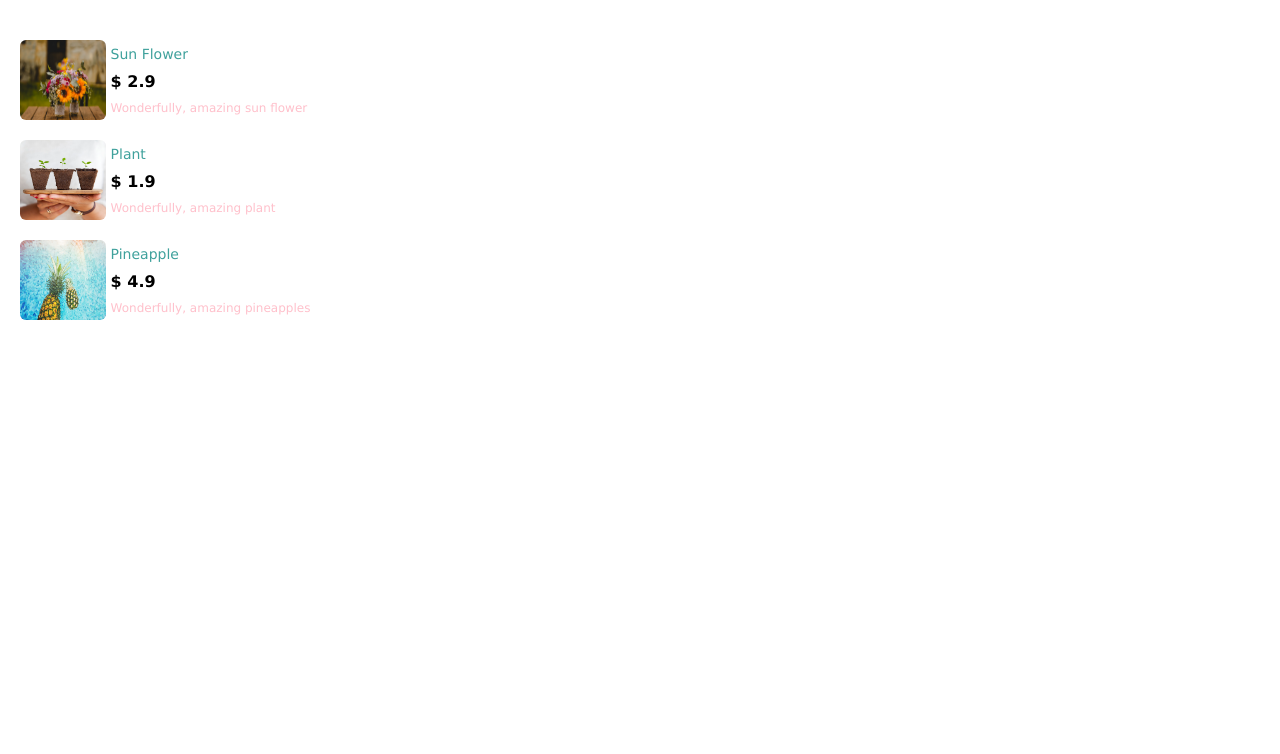
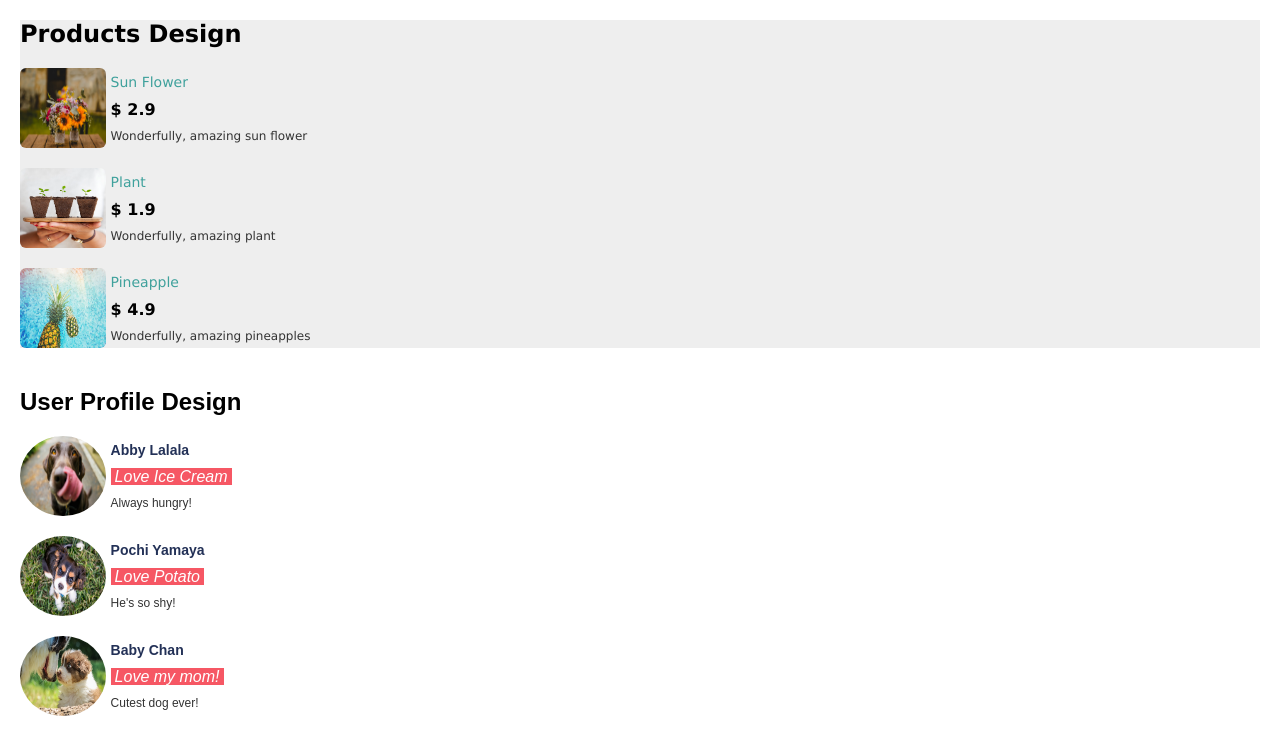
Before and after one commit to Abbiscuit/make-component-challenge, a website: page index.pug in a window 1280 px wide. Drawn offline with nearby package versions, Linux system fonts and the light colour scheme; files that its build step writes are made by us from their sources; a web font is replaced by a local one.

Commit message:
Use Products-design as Template and build User-Profile-Design

```diff
--- a/index.pug
+++ b/index.pug
@@ -5,26 +5,57 @@ html(lang="en")
     meta(name="viewport", content="width=device-width, initial-scale=1.0")
     meta(http-equiv="X-UA-Compatible", content="ie=edge")
     title Document
+    link(rel="stylesheet", href="https://fonts.googleapis.com/css?family=Carme&display=swap")
     link(rel="stylesheet", href="./styles.css")
   body
-    section.product
-      a(href="#").product__image
-        img(src="img/sun-flower.jpeg", alt="plant" class="image")
-      a(href="#").product__details
-        p.product__name Sun Flower
-        p.product__price $ 2.9
-        p.product__desc Wonderfully, amazing sun flower
-    section.product
-      a(href="#").product__image
-        img(src="img/plant.jpeg", alt="plant" class="image")
-      a(href="#").product__details
-        p.product__name Plant
-        p.product__price $ 1.9
-        p.product__desc Wonderfully, amazing plant
-    section.product
-      a(href="#").product__image
-        img(src="img/pineapple.jpeg", alt="plant" class="image")
-      a(href="#").product__details
-        p.product__name Pineapple
-        p.product__price $ 4.9
-        p.product__desc Wonderfully, amazing pineapples
+
+    section.product-section
+      h1  Products Design
+      div.product
+        a(href="#").product__image
+          img(src="img/sun-flower.jpeg", alt="plant" class="image")
+        a(href="#").product__details
+          p.product__name Sun Flower
+          p.product__price $ 2.9
+          p.product__desc Wonderfully, amazing sun flower
+      section.product
+        a(href="#").product__image
+          img(src="img/plant.jpeg", alt="plant" class="image")
+        a(href="#").product__details
+          p.product__name Plant
+          p.product__price $ 1.9
+          p.product__desc Wonderfully, amazing plant
+      section.product
+        a(href="#").product__image
+          img(src="img/pineapple.jpeg", alt="plant" class="image")
+        a(href="#").product__details
+          p.product__name Pineapple
+          p.product__price $ 4.9
+          p.product__desc Wonderfully, amazing pineapples
+
+    section.profile-section
+      h1  User Profile Design
+      div.profile
+        a(href="#").profile__image
+          img(src="img/dog1.jpeg", alt="plant" class="image")
+        a(href="#").profile__details
+          p.profile__name Abby Lalala
+          p.profile__phrase
+            span Love Ice Cream
+          p.profile__desc Always hungry!
+      section.profile
+        a(href="#").profile__image
+          img(src="img/brown-dog.jpeg", alt="plant" class="image")
+        a(href="#").profile__details
+          p.profile__name Pochi Yamaya
+          p.profile__phrase
+            span Love Potato
+          p.profile__desc He's so shy!
+      section.profile
+        a(href="#").profile__image
+          img(src="img/baby-dog.jpeg", alt="plant" class="image")
+        a(href="#").profile__details
+          p.profile__name Baby Chan
+          p.profile__phrase
+            span Love my mom!
+          p.profile__desc Cutest dog ever!
--- a/styles.scss
+++ b/styles.scss
@@ -12,6 +12,10 @@ body {
 a {
   text-decoration: none;
   color: #333;
+}
+
+.product-section {
+  background: #eee;
 }
 
 .product {
@@ -52,7 +56,71 @@ a {
     .product__desc {
       font-size: 12px;
       margin-top: 10px;
-      color: pink;
     }
   }
 }
+
+// User Profile
+
+.profile-section {
+  font-family: 'Carme', sans-serif;
+  margin-top: 40px;
+}
+
+.profile {
+  margin-top: 20px;
+  max-width: 300px;
+  display: flex;
+
+  .profile__image {
+    display: flex;
+    align-items: center;
+    width: 30%;
+
+    .image {
+      width: 100%;
+      height: 80px;
+      border-radius: 50%;
+      transition: 0.5s;
+    }
+
+    .image:hover {
+      transform: scale(1.1);
+    }
+  }
+
+  .profile__details {
+    width: 75%;
+    display: flex;
+    flex-direction: column;
+    justify-content: center;
+    padding: 0 5px;
+
+    .profile__name {
+      font-size: 14px;
+      font-weight: 700;
+      color: rgb(35, 49, 87);
+    }
+
+    .profile__phrase {
+      color: rgb(255, 255, 255);
+      margin-top: 10px;
+      font-style: italic;
+
+      span {
+        background-color: rgba(245, 68, 83, 0.897);
+        display: inline;
+        padding: 0 4px;
+      }
+
+      span:hover {
+        opacity: 0.7;
+      }
+    }
+
+    .profile__desc {
+      font-size: 12px;
+      margin-top: 10px;
+    }
+  }
+}
```
Also changed, not shown: img/baby-dog.jpeg (added), img/brown-dog.jpeg (added), img/dog1.jpeg (added), img/products.jpeg (added), index.html, styles.css, 1 other file.
